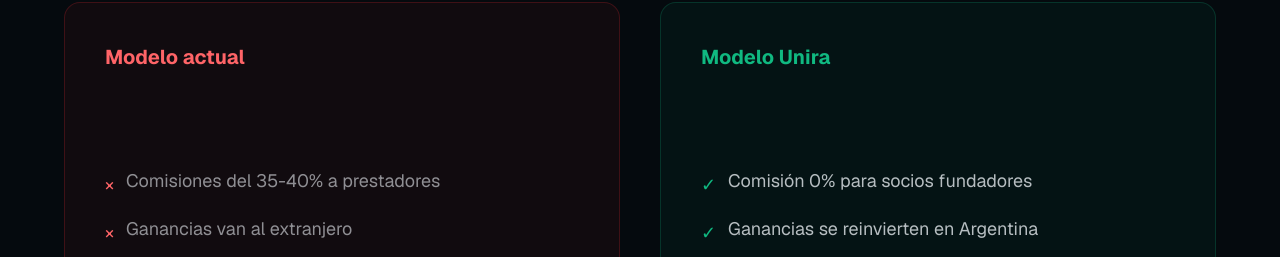
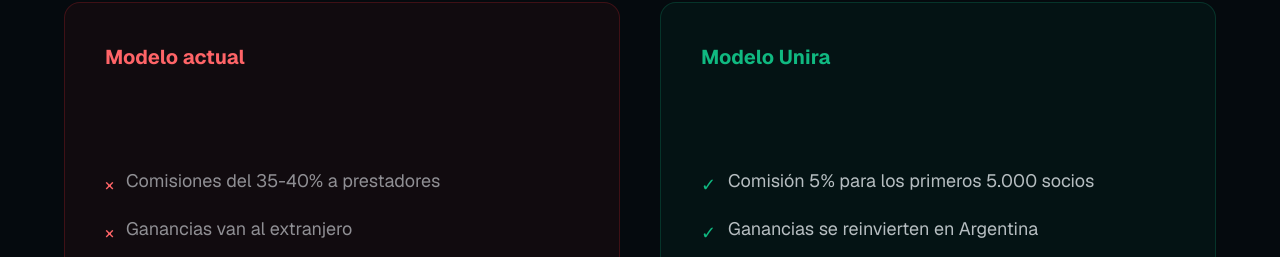
Before and after one commit to ariwolf1969-sys/unira-web, a Next.js app: page / in a window 1280 px wide. Shown: the part 1533-1790 px from the top of the page. Built offline with nearby package versions, Linux system fonts and the light colour scheme.

Commit message:
Update commission percentage for founding members

```diff
--- a/src/app/page.tsx
+++ b/src/app/page.tsx
@@ -178,7 +178,7 @@ export default function Home() {
                 <ul className="space-y-4 text-foreground/80 text-lg">
                   <li className="flex items-start gap-3">
                     <span className="text-primary mt-1">&#10003;</span>
-                    Comisi&oacute;n 0% para socios fundadores
+                    Comisi&oacute;n 5% para los primeros 5.000 socios
                   </li>
                   <li className="flex items-start gap-3">
                     <span className="text-primary mt-1">&#10003;</span>
```
